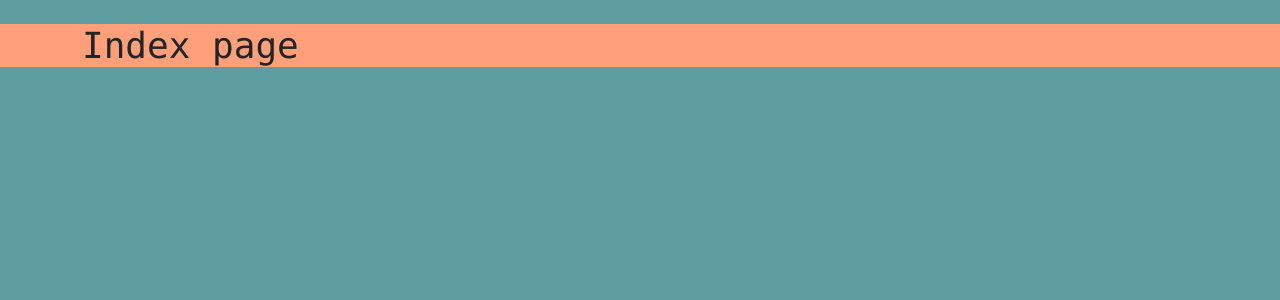
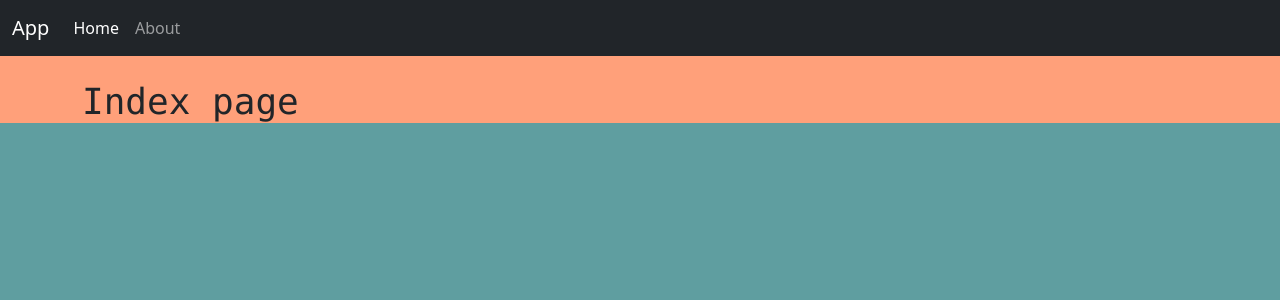
Before and after one commit to Yukovv/homeworks, a Flask app: page / in a window 1280 px wide. Shown: the top 300 px of the page. Run offline with Flask 3, Linux system fonts and the light colour scheme; some libraries are stand-ins or nearby versions.

Commit message:
add navbar

```diff
--- a/homework_05/templates/base.html
+++ b/homework_05/templates/base.html
@@ -27,6 +27,35 @@
   </head>
 
   <body>
+
+    <nav class="navbar navbar-expand-lg navbar-dark bg-dark">
+      <div class="container-fluid">
+        <a class="navbar-brand" href="#">App</a>
+        <button class="navbar-toggler" type="button" data-bs-toggle="collapse" data-bs-target="#navbarNavDropdown" aria-controls="navbarNavDropdown" aria-expanded="false" aria-label="Toggle navigation">
+          <span class="navbar-toggler-icon"></span>
+        </button>
+        <div class="collapse navbar-collapse" id="navbarNavDropdown">
+          <ul class="navbar-nav">
+
+            {% for name, label in [
+            ('index', 'Home'),
+            ('about', 'About'),
+            ] %}
+
+              {% set path = url_for(name) %}
+              <li class="nav-item">
+                <a
+                  class="nav-link {{'active' if request.path == path else ''}}"
+                  href="{{ path }}"> {{ label }}
+                </a>
+              </li>
+            {% endfor %}
+
+          </ul>
+        </div>
+      </div>
+    </nav>
+
     <div class="container my-4">
 
       <h1>
```
